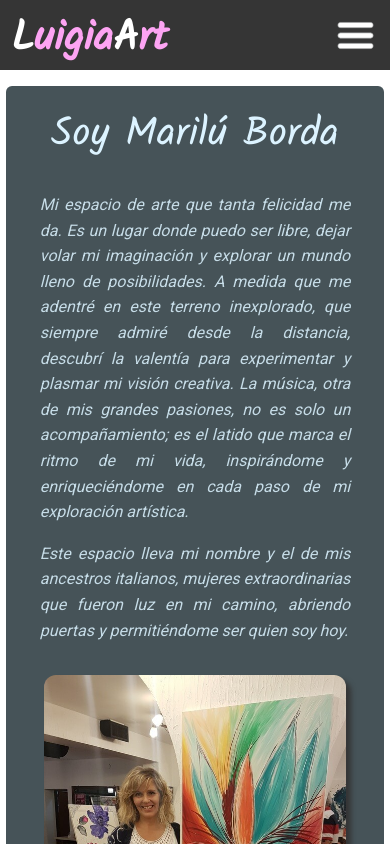
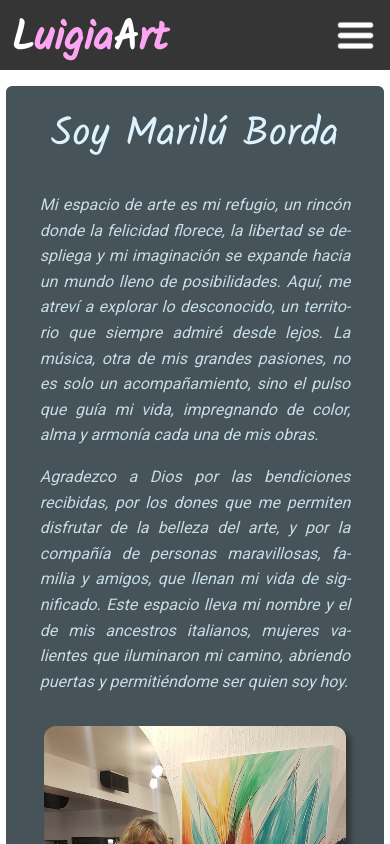
Before and after one commit to GastonTittarelli/LuigiaArt, a React (Vite) app: page /about in a window 390 px wide. Shown: the top 844 px of the page. Built offline with nearby package versions, Linux system fonts and the light colour scheme.

Commit message:
presentacion1 text updated

```diff
--- a/src/assets/components/Main/presentacion1/Presentacion1.tsx
+++ b/src/assets/components/Main/presentacion1/Presentacion1.tsx
@@ -7,9 +7,9 @@ const Presentacion1 = () => {
                 <h2>Soy Marilú Borda</h2>
 
                 <div className={styles.pContainer}>
-                    <p>Mi espacio de arte que tanta felicidad me da. Es un lugar donde puedo ser libre, dejar volar mi imaginación y explorar un mundo lleno de posibilidades. A medida que me adentré en este terreno inexplorado, que siempre admiré desde la distancia, descubrí la valentía para experimentar y plasmar mi visión creativa. La música, otra de mis grandes pasiones, no es solo un acompañamiento; es el latido que marca el ritmo de mi vida, inspirándome y enriqueciéndome en cada paso de mi exploración artística.</p>
+                    <p>Mi espacio de arte es mi refugio, un rincón donde la felicidad florece, la libertad se despliega y mi imaginación se expande hacia un mundo lleno de posibilidades. Aquí, me atreví a explorar lo desconocido, un territorio que siempre admiré desde lejos. La música, otra de mis grandes pasiones, no es solo un acompañamiento, sino el pulso que guía mi vida, impregnando de color, alma y armonía cada una de mis obras.</p>
 
-                    <p>Este espacio lleva mi nombre y el de mis ancestros italianos, mujeres extraordinarias que fueron luz en mi camino, abriendo puertas y permitiéndome ser quien soy hoy.</p>
+                    <p>Agradezco a Dios por las bendiciones recibidas, por los dones que me permiten disfrutar de la belleza del arte, y por la compañía de personas maravillosas, familia y amigos, que llenan mi vida de significado. Este espacio lleva mi nombre y el de mis ancestros italianos, mujeres valientes que iluminaron mi camino, abriendo puertas y permitiéndome ser quien soy hoy.</p>
                 </div>
             </div>
 
--- a/src/assets/components/Main/presentacion1/presentacion1.module.scss
+++ b/src/assets/components/Main/presentacion1/presentacion1.module.scss
@@ -136,7 +136,7 @@
                 height: auto;
 
                 p{
-                    font-size: 1.2rem;
+                    font-size: 1.1rem;
                     line-height: 1.6;
                     padding-left: 25px;
                 }
@@ -186,12 +186,13 @@
 @media screen and (max-width: 1240px) {
     .container {
         .text {
+            gap: 0;
             h2 {
                 font-size: 3rem;
             }
             .pContainer{
                 p{
-                    font-size: 1.1rem;
+                    font-size: 1rem;
                 }
             }
         }
```
